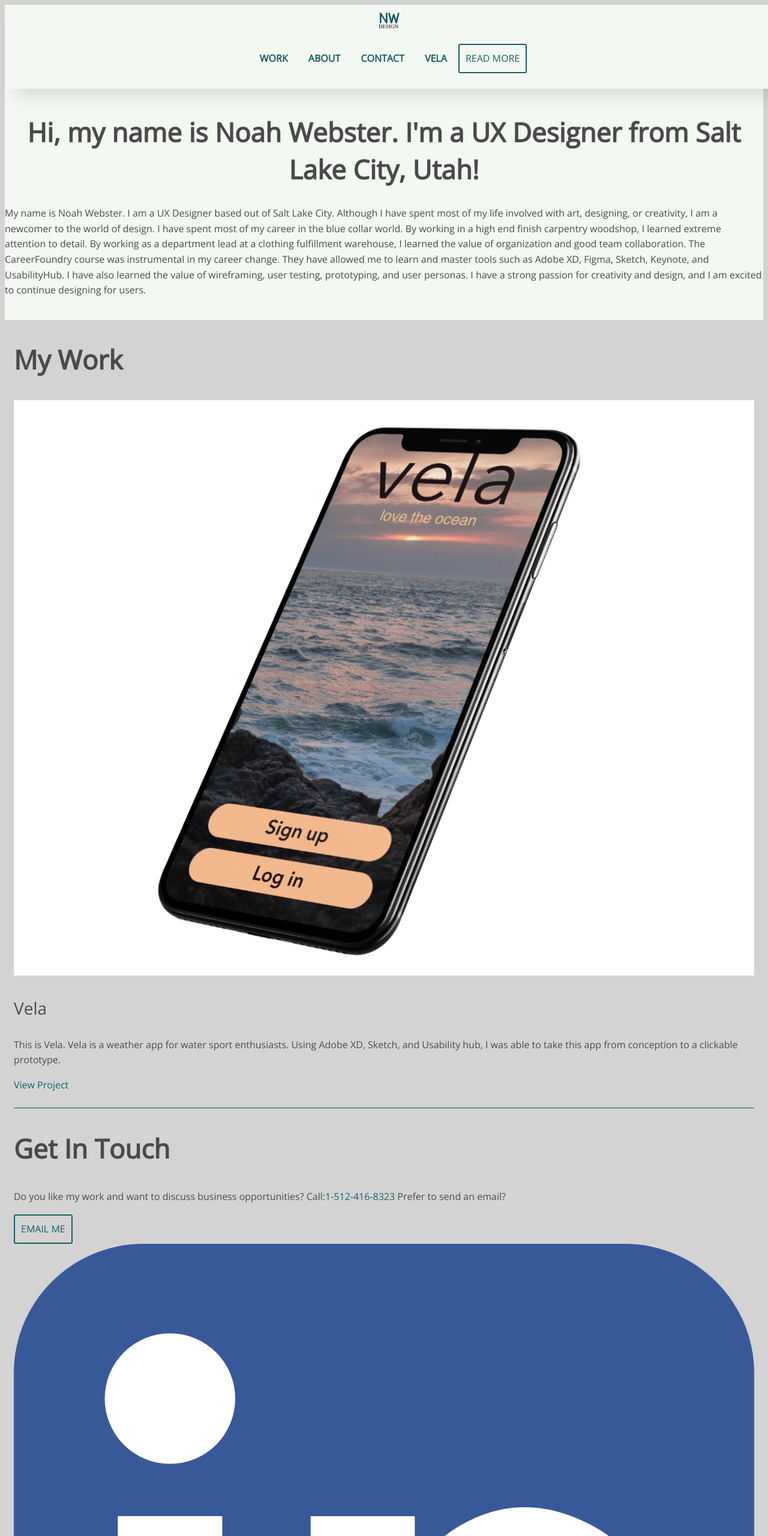
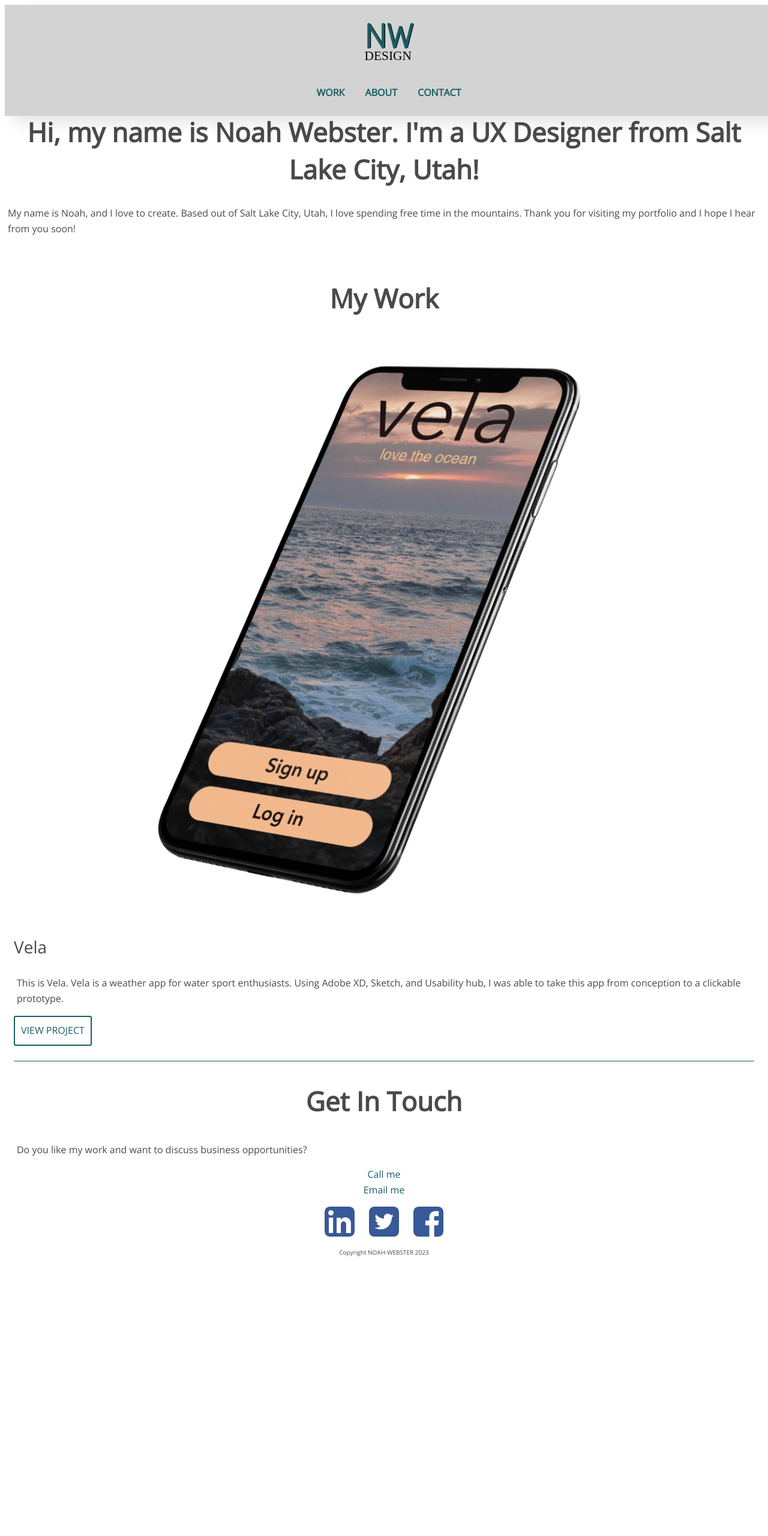
Before and after one commit to noahjwebster/portfolio-site-noah-webster, a plain HTML site: page index.html in a window 1280 px wide. Shown: the top 2560 px of the page at 60% size. After the commit the page ends 2105 px from the top, so only its background shows below. Drawn offline with nearby package versions, Linux system fonts and the light colour scheme.

Commit message:
css changes

```diff
--- a/css/style.css
+++ b/css/style.css
@@ -1,6 +1,6 @@
 * {box-sizing: border-box;}
 
-body {background-color: lightgrey;
+body {background-color: white;
     font-family: 'Open Sans', sans-serif;
     font-size: 16px; /* sets the font size to 16px */
     font-weight: 300; /* sets the font weight to 300 */
@@ -8,21 +8,24 @@ body {background-color: lightgrey;
     color: #4a4a4a;}
 
 h1, h2, h3, h4 {line-height: 1.4}
-h1{font-size: 2.75em; font-weight: 700}
-h2{font-size: 2.75em; font-weight: 700;}
+h1{font-size: 2.75em; font-weight: 700; text-align: center;}
+h2{font-size: 2.75em; font-weight: 700; text-align: center;}
 h3{font-size: 1.75em; font-weight: 400;}
 h4{font-size: 1.35em; font-weight: 400;}
-img {width: 100%}
+p{padding-left: 5px; padding-right: 5px;}
+
+img {width: 100%;}
+picture{text-align: center;}
 
 header {
-    position: fixed;
+    position: absolute;
     width: 100%;
-    background-color: #F3F8F2;
+    background-color: lightgray;
     text-align: center;
     padding: 10px 0;
     width: [object Object]px;
 	height: [object Object]px;
-	background: #F3F8F2;
+	background: light grey;
 	border: none;
 	box-shadow: 14px 13px 25px rgba(0, 0, 0, 0.1)  ;
 	-webkit-box-shadow: 14px 13px 25px rgba(0, 0, 0, 0.1)  ;
@@ -59,22 +62,18 @@ a:hover, a:focus {color: #6FBF4A; text-decoration: underline;}
 .button.resume:active {color: #1E3888;}
 .button.resume:hover {background-color: #1A5E63; color: #ffffff;}
 
-.button.email {background-color: transparent;
-                color: #1A5E63;
-                text-transform: uppercase;
-                border: 2px solid #1A5E63;}
-.button.email:active {color: #1E3888;}
-.button.email:hover {background-color: #1A5E63; color: #ffffff;}
+/* layout styling */
 
-/* layout styling */
 
 .container {padding: 0 15px}
 .row {margin: 25px 0;}
 #work .row{ padding-bottom: 25px; border-bottom: 1px solid #1A5E63}
 #hero h1 {text-align: center;}
 .logo {max-width: 250px;}
+.logo {width: 100px; height: 100px; padding-bottom: 0
+    ;}
 nav > ul {list-style-type: none;
-        padding: 0;}
+        padding: 0px;}
 nav > ul > li{display: inline-block;}
 nav > ul > li > a{
     padding: 0 15px;
@@ -82,9 +81,24 @@ nav > ul > li > a{
     font-weight: 700;
     color: #1A5E63;}
 
-#hero {background-color: #F3F8F2;
+#hero {background-color: white;
         padding: 20px 0;
         display: inline-block;
         width: 100%;}
 
 main {padding-top: 133px;}
+
+
+.social {text-align: center;}
+.social a{display: inline-block;
+margin: 0 10px;}
+.social svg {width: 50px; height: auto;}
+
+.summary {padding-bottom: 25px; border-bottom: 1px solid #1A5E63;}
+.contact a {text-align: center;
+display: block;}
+.contact a:last-child {padding-bottom: 15px;}
+
+.copyright {font-size: 10px; text-align: center;}
+
+.tableofcontents {list-style: none; padding-left: 5px;}
--- a/index.html
+++ b/index.html
@@ -44,8 +44,6 @@
                 <li><a href="index.html">Work</a></li>
                 <li><a href="about.html">About</a></li>
                 <li><a href="#contact">Contact</a></li>
-                <li><a href="vela.html">Vela</a></li>
-                <li><a href="#" class="button">Read More</a></li>
             </ul>
         </nav>
     </div>
@@ -56,12 +54,12 @@
             <div>
                 <h1>Hi, my name is Noah Webster.
                 <span> I'm a UX Designer from Salt Lake City, Utah!</span></h1>
-                <p>My name is Noah Webster. I am a UX Designer based out of Salt Lake City. Although I have spent most of my life involved with art, designing, or creativity, I am a newcomer to the world of design. I have spent most of my career in the blue collar world. By working in a high end finish carpentry woodshop, I learned extreme attention to detail. By working as a department lead at a clothing fulfillment warehouse, I learned the value of organization and good team collaboration. The CareerFoundry course was instrumental in my career change. They have allowed me to learn and master tools such as Adobe XD, Figma, Sketch, Keynote, and UsabilityHub. I have also learned the value of wireframing, user testing, prototyping, and user personas. I have a strong passion for creativity and design, and I am excited to continue designing for users.</p>
+                <p>My name is Noah, and I love to create. Based out of Salt Lake City, Utah, I love spending free time in the mountains. Thank you for visiting my portfolio and I hope I hear from you soon!</p>
             </div>
         </div>
         <div id="work"> <!--whole section block-->
             <div class="container"> <!-- container/wrapper-->
-                <h2>My Work</h2>
+                <h2 class="My Work">My Work</h2>
                 <div class="row"> <!--row for columns-->
                     <div> <!-- left column-->
                         <picture><source srcset="img/vela/1.x-Images/Vela-Cover-Image-1x.jpg" media="(max-width:767px)"> <img src="img/vela/2.x-Images/Vela-Cover-Image-2x.jpg" alt="Vela Mockup"></picture>
@@ -69,7 +67,7 @@
                     <div><!--right column-->
                         <h3>Vela</h3>
                         <p>This is Vela. Vela is a weather app for water sport enthusiasts. Using Adobe XD, Sketch, and Usability hub, I was able to take this app from conception to a clickable prototype. </p>
-                        <a href="vela.html">View Project</a>
+                        <a class="button" href="vela.html">View Project</a>
                     </div>
                 </div>
             </div>
@@ -79,17 +77,18 @@
     <footer id="contact">
         <div class="container">
             <h2>Get In Touch</h2>
-            <p>Do you like my work and want to discuss business opportunities? Call:<a href="tel.+15124168232">1-512-416-8323</a> Prefer to send an email?</p>
-            <div>
-                <a href="mailto:noahjwebster@me.com" class="button email">Email me</a>
+            <p>Do you like my work and want to discuss business opportunities?</p>
+            <div class="contact">
+                <a href="tel.+15124168232">Call me</a>
+                <a href="mailto:noahjwebster@me.com">Email me</a>
             </div>
-            <div>
+            <div class="social">
                 <!--Social Media Layout and Placeholders-->
                 <a href="LINKEDIN-URL" target="_blank"> <svg viewBox="0 0 64 64" xmlns="http://www.w3.org/2000/svg"><defs><style>.cls-1{fill:#007fb5;}.cls-2{fill:#fff;}</style></defs><title/><g data-name="14-linkedin" id="_14-linkedin"><rect class="cls-1" height="64" rx="11.2" ry="11.2" width="64"/><rect class="cls-2" height="32.72" width="9.03" x="8.99" y="23.54"/><path class="cls-2" d="M48.2,23.54C41.54,21,36.72,25.3,34.66,27.7V23.54h-9V56.26h9V39a8.45,8.45,0,0,1,2.23-5.92,4.75,4.75,0,0,1,3.41-1.67A5.42,5.42,0,0,1,44.24,33a6.13,6.13,0,0,1,1.7,4.35V56.26H56.1V36S57.23,26.92,48.2,23.54Z"/><circle class="cls-2" cx="13.5" cy="13.38" r="5.64"/></g></svg></a>
                 <a href="TWITTER-URL" target="_blank"> <svg viewBox="0 0 64 64" xmlns="http://www.w3.org/2000/svg"><defs><style>.cls-1{fill:#00aade;}.cls-2{fill:#fff;}</style></defs><title/><g data-name="6-twitter" id="_6-twitter"><rect class="cls-1" height="64" rx="11.2" ry="11.2" transform="translate(64 64) rotate(180)" width="64"/><path class="cls-2" d="M47.2,20.8a8,8,0,0,0,4-4.8c-1.6,1.6-5,2.13-5,2.13A8,8,0,0,0,32.37,25.6H32a23.45,23.45,0,0,1-16.8-8.8S10.4,23.2,17.6,28c0,0-3.2,0-4-.8,0,0-.8,4.8,6.4,8a3.86,3.86,0,0,1-3.2,0c0,3.09,3.22,5.6,7.2,5.6,0,2.21-5.37,4-12,4C22.4,52,47.2,50.4,48.8,23.2l4-4Z"/></g></svg></a>
                 <a href="FACEBOOK-URL" target="_blank"> <svg data-name="1-facebook" id="_1-facebook" viewBox="0 0 64 64" xmlns="http://www.w3.org/2000/svg"><defs><style>.cls-1{fill:#385997;}.cls-2{fill:#fff;}</style></defs><title/><rect class="cls-1" height="64" rx="11.2" ry="11.2" width="64"/><path class="cls-2" d="M54.4,29.6h-10V22c0-1.86,2.14-2,2.8-2H54V9.6H47.2C39.67,9.6,34,14.93,34,22v7.6H25.6V40H34V64H44.4V40h8.4Z"/></svg></a>
             </div>
-            <p>Copyright NOAH-WEBSTER 2023</p>
+            <p class="copyright">Copyright NOAH-WEBSTER 2023</p>
         </div>
     </footer>
 </body>
```
Also changed, not shown: about.html (+6 -7 lines), vela.html (+17 -14 lines).
